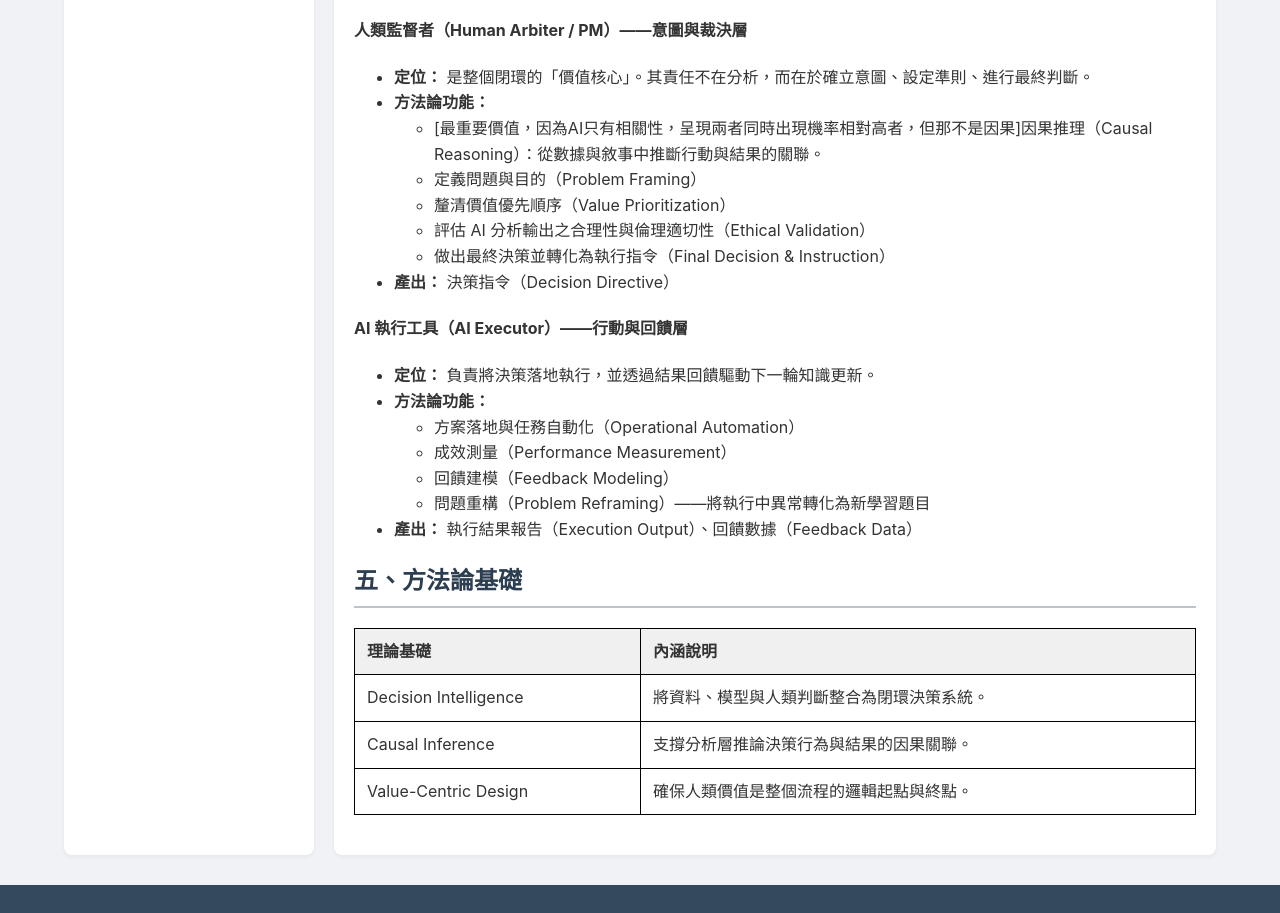
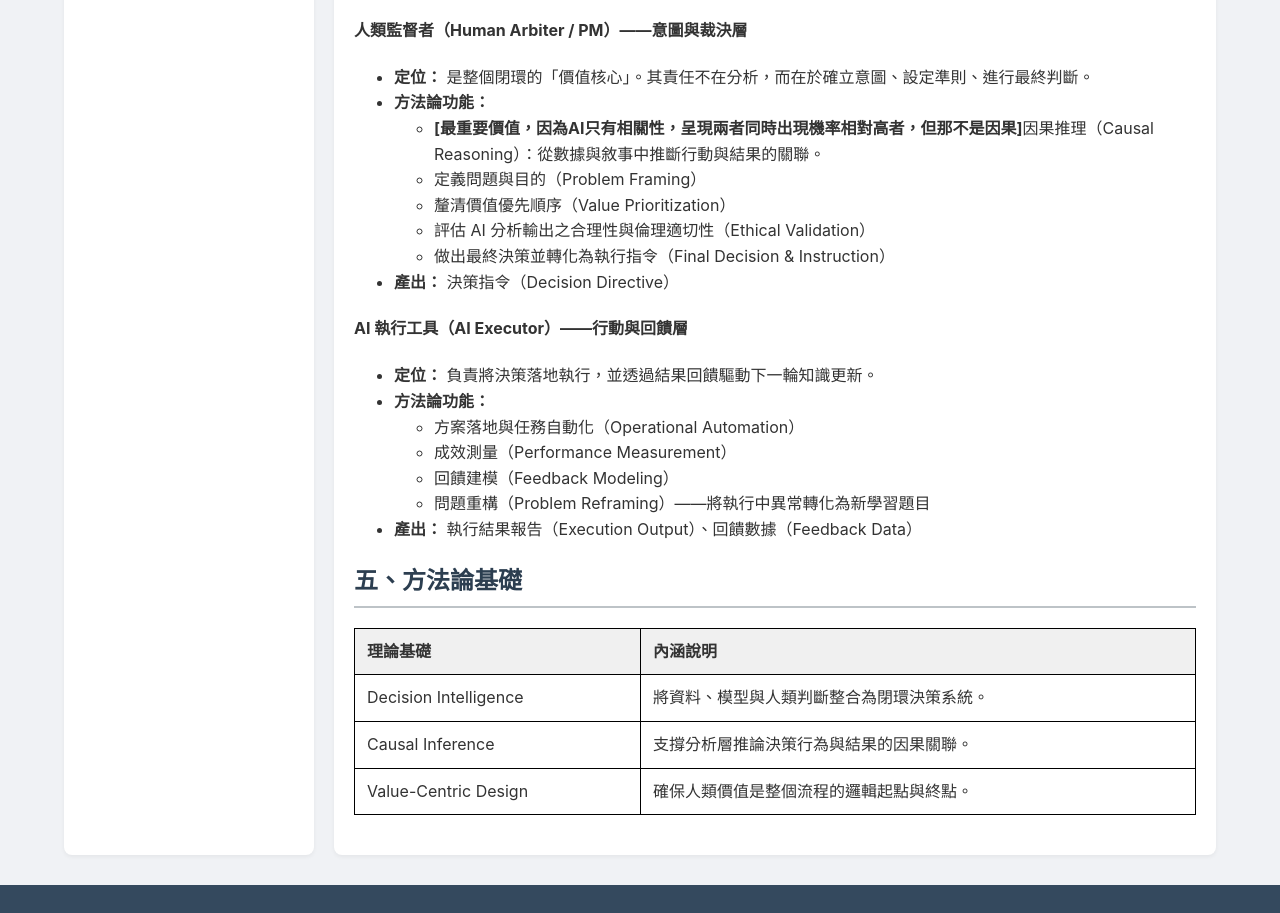
Before and after one commit to dksitn/my-resume-v1, a website: page cobots.html in a window 1280 px wide. Shown: the part 2566-3479 px from the top of the page. Drawn offline with Linux system fonts and the light colour scheme.

Commit message:
新增cobots.html4

```diff
--- a/cobots.html
+++ b/cobots.html
@@ -143,7 +143,7 @@
                     <li><strong>定位：</strong> 是整個閉環的「價值核心」。其責任不在分析，而在於確立意圖、設定準則、進行最終判斷。</li>
                     <li><strong>方法論功能：</strong>
                         <ul>
-                            <li>[最重要價值，因為AI只有相關性，呈現兩者同時出現機率相對高者，但那不是因果]因果推理（Causal Reasoning）：從數據與敘事中推斷行動與結果的關聯。</li>
+                            <li><b>[最重要價值，因為AI只有相關性，呈現兩者同時出現機率相對高者，但那不是因果]</b>因果推理（Causal Reasoning）：從數據與敘事中推斷行動與結果的關聯。</li>
                             <li>定義問題與目的（Problem Framing）</li>
                             <li>釐清價值優先順序（Value Prioritization）</li>
                             <li>評估 AI 分析輸出之合理性與倫理適切性（Ethical Validation）</li>
```
